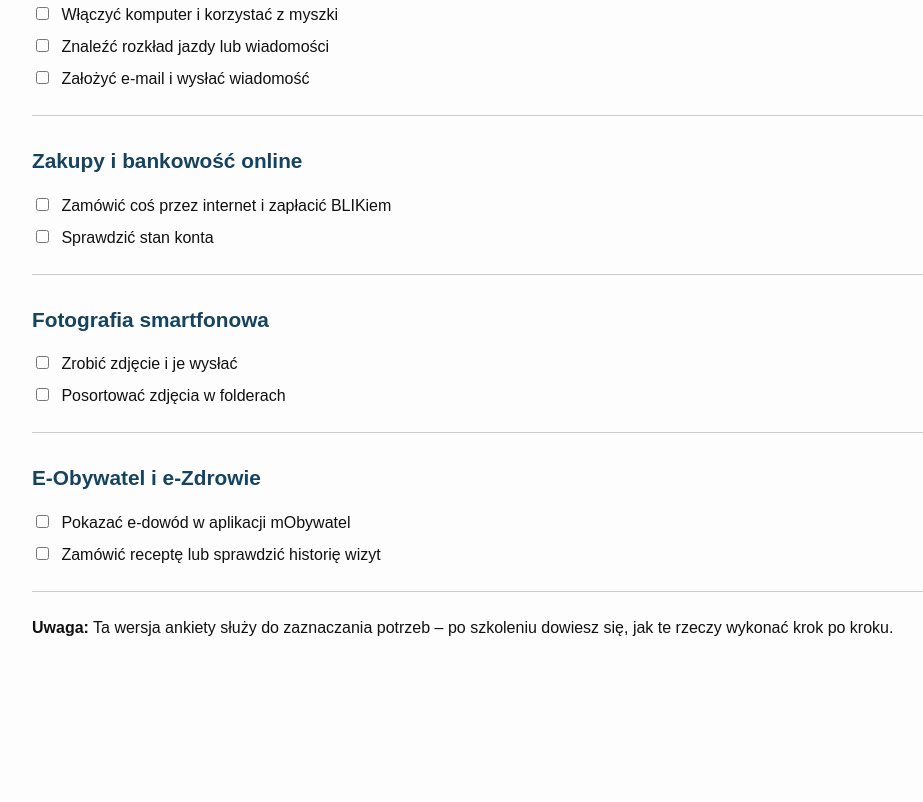
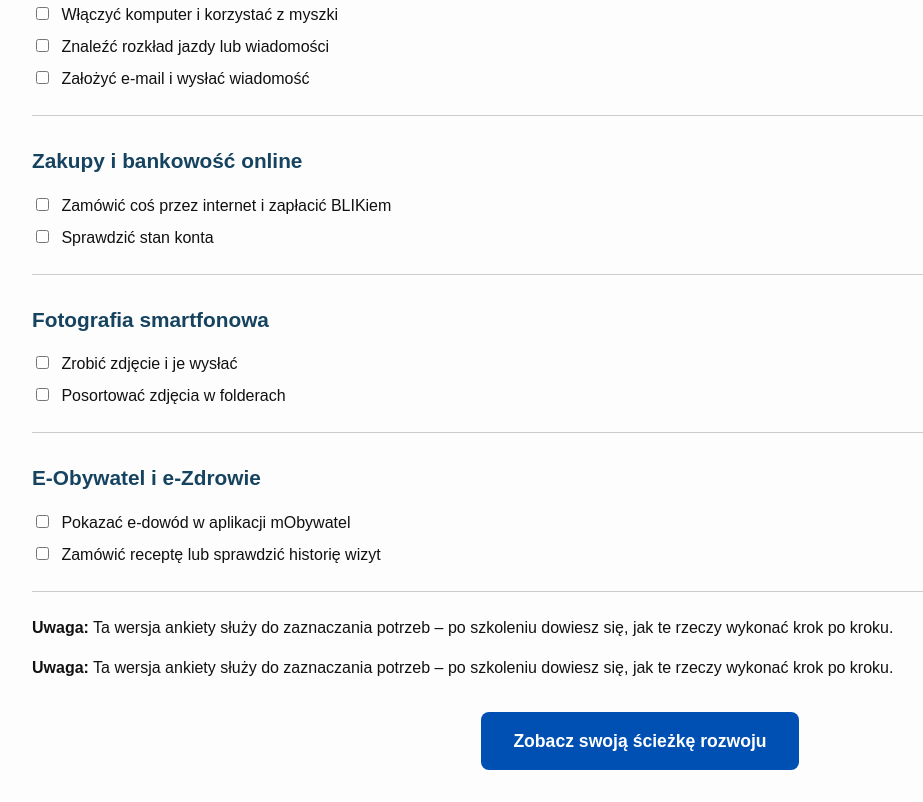
Before and after one commit to beeloosh/-55cyfrowy, a plain HTML site: page co-chcesz-umiec.html in a window 1280 px wide. Shown: the part 1003-1805 px from the top of the page, without its empty margins (0-923 px from the left). Before the commit the page ends 1675 px from the top, so only its background shows below. Drawn offline with Linux system fonts and the light colour scheme.

Commit message:
Update co-chcesz-umiec.html

```diff
--- a/co-chcesz-umiec.html
+++ b/co-chcesz-umiec.html
@@ -76,5 +76,20 @@
 
 <p><strong>Uwaga:</strong> Ta wersja ankiety służy do zaznaczania potrzeb – po szkoleniu dowiesz się, jak te rzeczy wykonać krok po kroku.</p>
 
+<p><strong>Uwaga:</strong> Ta wersja ankiety służy do zaznaczania potrzeb – po szkoleniu dowiesz się, jak te rzeczy wykonać krok po kroku.</p>
+
+<div style="text-align: center; margin-top: 2rem;">
+  <a href="sugerowane-sciezki.html" style="
+    background-color: #0050B3;
+    color: white;
+    padding: 1rem 2rem;
+    border-radius: 8px;
+    text-decoration: none;
+    font-weight: bold;
+    font-size: 1.1rem;
+    display: inline-block;
+  ">Zobacz swoją ścieżkę rozwoju</a>
+</div>
+
 </body>
 </html>
```
